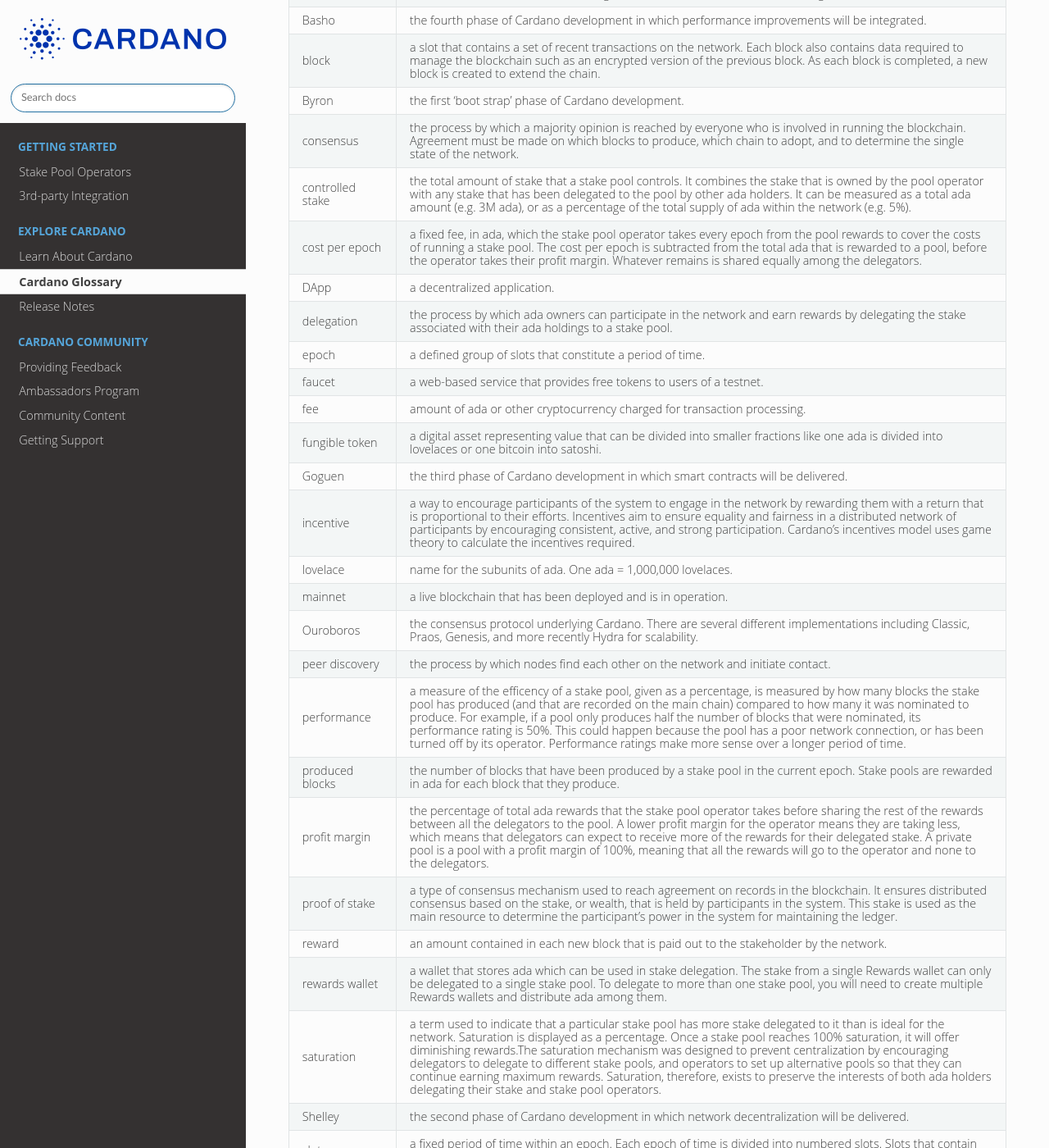
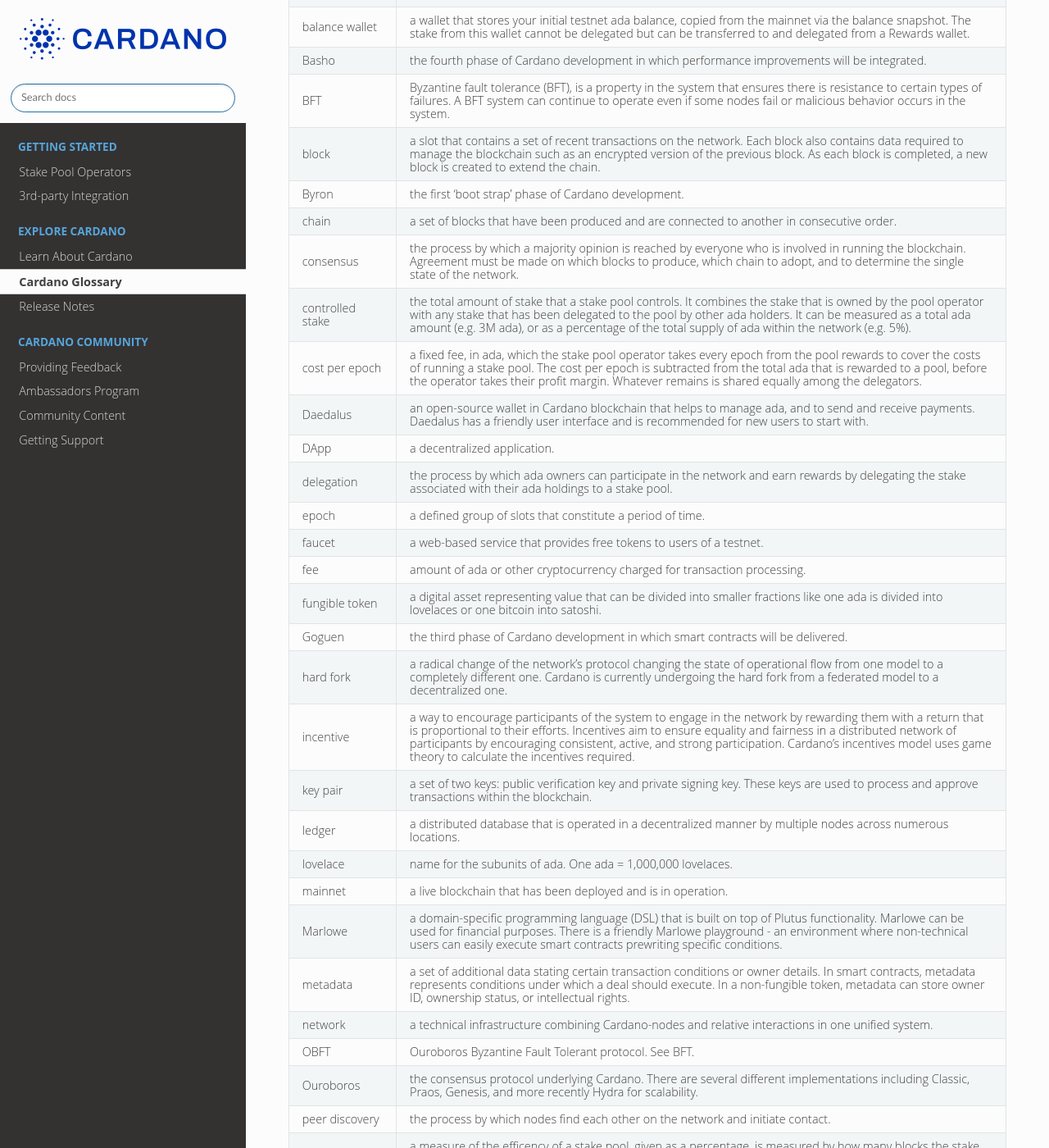
Before and after one commit to input-output-hk/technical-docs, a Sphinx documentation site: the page built from source/glossary.rst, in a window 1280 px wide and 1400 px high, scrolled down 334 px. Shown: the whole window at 82% size. Built offline with Sphinx 7.4.7 and the Read the Docs theme 2.0.0, drawn with Linux system fonts in a browser that asks for light colours; pages that are not in the unit, such as notebooks, are missing from menus; some of the changed text lies outside the part shown.

Commit message:
Update glossary.rst
Added more terms: address, BFT, chain, Daedalus, key pair, ledger, Marlowe, metadata, network, OBFT

```diff
--- a/source/glossary.rst
+++ b/source/glossary.rst
@@ -9,22 +9,30 @@
      - Definition
    * - ada
      - name of the digital currency of the Cardano blockchain. Units of which are measured in lovelaces.
+   * - address
+     - indicates a unique set of numbers and symbols identifying a particular wallet. The address allows users to receive payments, process transactions, and control their stake.
    * - Adrestia
      - name of the Haskell wallet backend.
    * - balance wallet
      - a wallet that stores your initial testnet ada balance, copied from the mainnet via the balance snapshot. The stake from this wallet cannot be delegated but can be transferred to and delegated from a Rewards wallet.
    * - Basho
      - the fourth phase of Cardano development in which performance improvements will be integrated.
+   * - BFT
+     - Byzantine fault tolerance (BFT), is a property in the system that ensures there is resistance to certain types of failures. A BFT system can continue to operate even if some nodes fail or malicious behavior occurs in the system.
    * - block
      - a slot that contains a set of recent transactions on the network. Each block also contains data required to manage the blockchain such as an encrypted version of the previous block. As each block is completed, a new block is created to extend the chain.
    * - Byron
      - the first 'boot strap' phase of Cardano development.
+   * - chain
+     - a set of blocks that have been produced and are connected to another in consecutive order.
    * - consensus
      - the process by which a majority opinion is reached by everyone who is involved in running the blockchain. Agreement must be made on which blocks to produce, which chain to adopt, and to determine the single state of the network.
    * - controlled stake
      - the total amount of stake that a stake pool controls. It combines the stake that is owned by the pool operator with any stake that has been delegated to the pool by other ada holders. It can be measured as a total ada amount (e.g. 3M ada), or as a percentage of the total supply of ada within the network (e.g. 5%).
    * - cost per epoch
      - a fixed fee, in ada, which the stake pool operator takes every epoch from the pool rewards to cover the costs of running a stake pool. The cost per epoch is subtracted from the total ada that is rewarded to a pool, before the operator takes their profit margin. Whatever remains is shared equally among the delegators.
+   * - Daedalus
+     - an open-source wallet in Cardano blockchain that helps to manage ada, and to send and receive payments. Daedalus has a friendly user interface and is recommended for new users to start with.
    * - DApp
      - a decentralized application.
    * - delegation
@@ -39,12 +47,26 @@
      - a digital asset representing value that can be divided into smaller fractions like one ada is divided into lovelaces or one bitcoin into satoshi.
    * - Goguen
      - the third phase of Cardano development in which smart contracts will be delivered.
+   * - hard fork
+     - a radical change of the network’s protocol changing the state of operational flow from one model to a completely different one. Cardano is currently undergoing the hard fork from a federated model to a decentralized one.
    * - incentive
      - a way to encourage participants of the system to engage in the network by rewarding them with a return that is proportional to their efforts. Incentives aim to ensure equality and fairness in a distributed network of participants by encouraging consistent, active, and strong participation. Cardano's incentives model uses game theory to calculate the incentives required.
+   * - key pair
+     - a set of two keys: public verification key and private signing key. These keys are used to process and approve transactions within the blockchain.
+   * - ledger
+     - a distributed database that is operated in a decentralized manner by multiple nodes across numerous locations.
    * - lovelace
      - name for the subunits of ada. One ada = 1,000,000 lovelaces.
    * - mainnet
      - a live blockchain that has been deployed and is in operation.
+   * - Marlowe
+     - a domain-specific programming language (DSL) that is built on top of Plutus functionality. Marlowe can be used for financial purposes. There is a friendly Marlowe playground - an environment where non-technical users can easily execute smart contracts prewriting specific conditions.
+   * - metadata
+     - a set of additional data stating certain transaction conditions or owner details. In smart contracts, metadata represents conditions under which a deal should execute. In a non-fungible token, metadata can store owner ID, ownership status, or intellectual rights.
+   * - network
+     - a technical infrastructure combining Cardano-nodes and relative interactions in one unified system.
+   * - OBFT
+     - Ouroboros Byzantine Fault Tolerant protocol. See BFT.
    * - Ouroboros
      - the consensus protocol underlying Cardano. There are several different implementations including Classic, Praos, Genesis, and more recently Hydra for scalability.
    * - peer discovery
```
